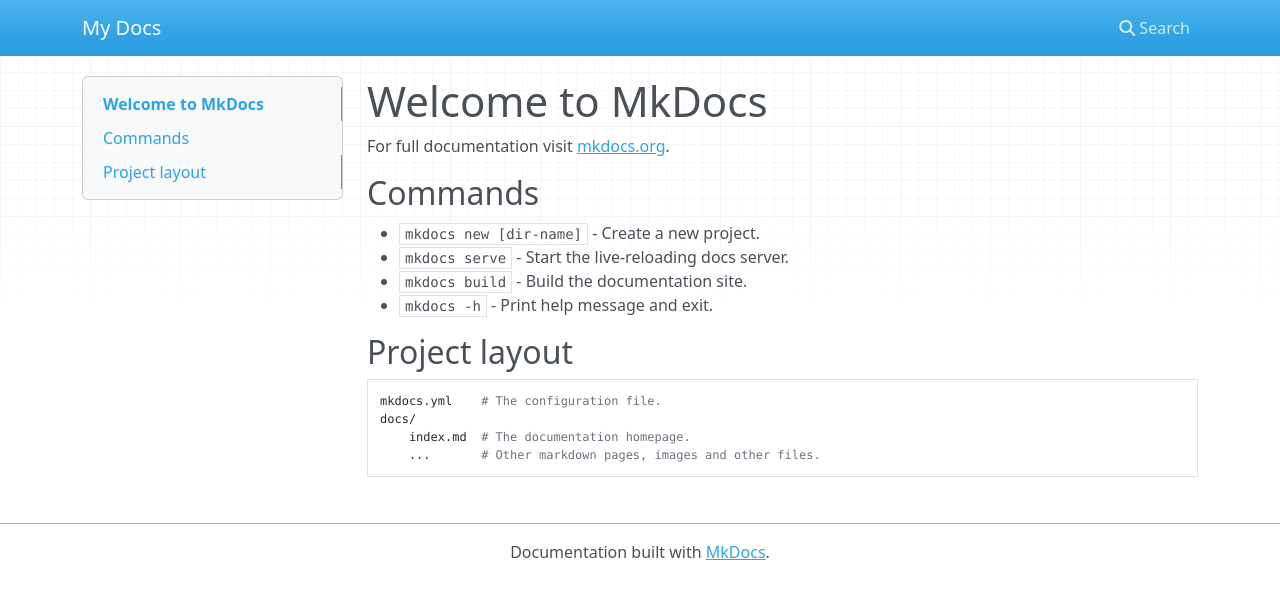
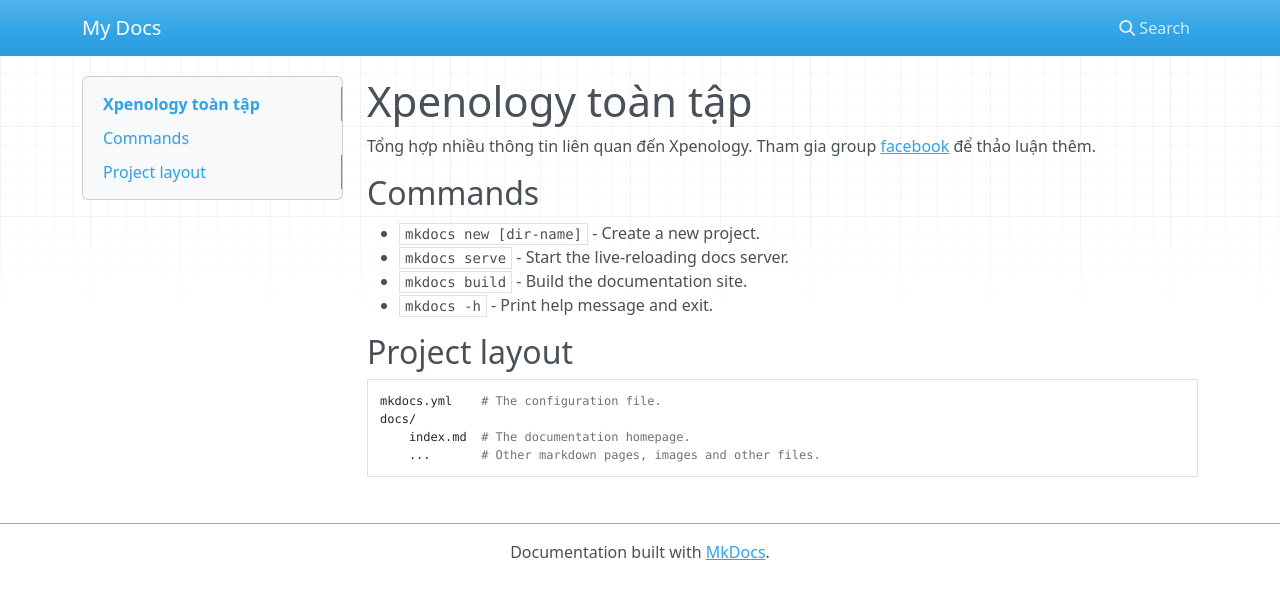
Before and after one commit to luutuananh/xpenology, an MkDocs documentation site: the page built from docs/index.md, in a window 1280 px wide. Shown: the top 599 px of the page. Built offline with MkDocs 1.6.1, drawn with Linux system fonts in a browser that asks for light colours; nearby versions of some CDN libraries.

Commit message:
Update index.md

```diff
--- a/docs/index.md
+++ b/docs/index.md
@@ -1,6 +1,7 @@
-# Welcome to MkDocs
+# Xpenology toàn tập
 
-For full documentation visit [mkdocs.org](https://www.mkdocs.org).
+Tổng hợp nhiều thông tin liên quan đến Xpenology.
+Tham gia group [facebook](https://www.facebook.com/groups/synologyclub) để thảo luận thêm.
 
 ## Commands
 
```
